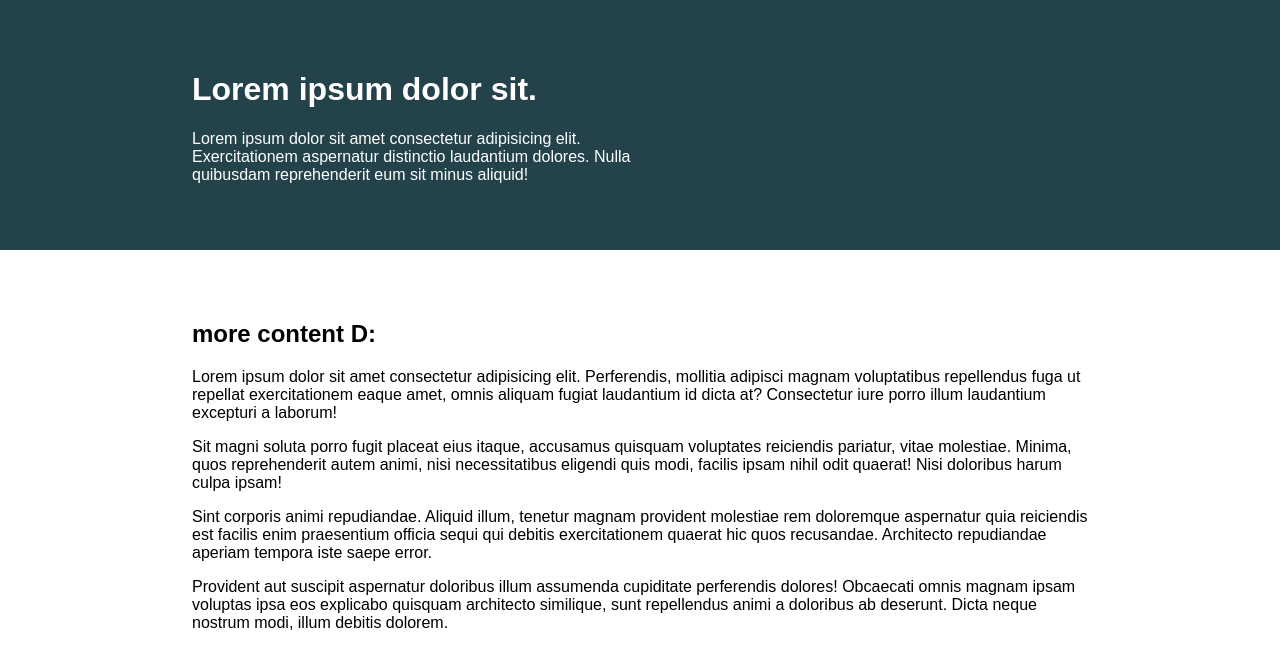
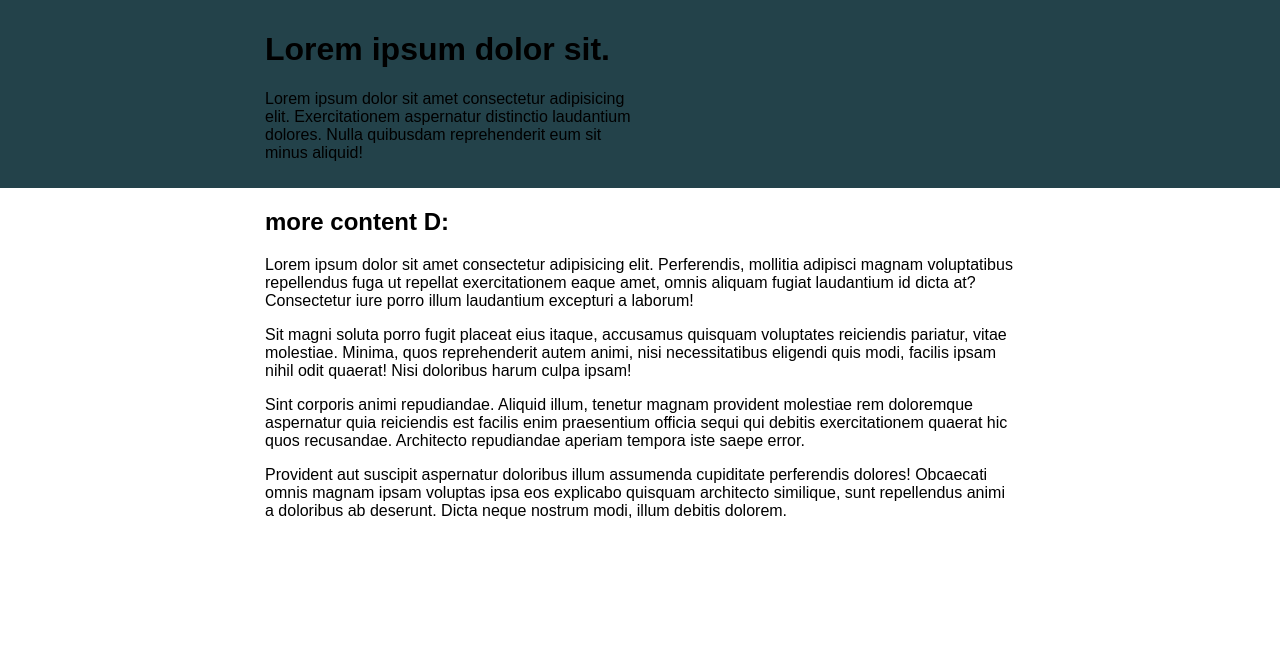
Before and after one commit to MehediHasan06/css-practice, a plain HTML site: page kp-challanges/day 3/solution/index.html in a window 1280 px wide. Drawn offline with Linux system fonts and the light colour scheme.

Commit message:
code and notes are refactored

```diff
--- a/kp-challanges/day 3/solution/index.html
+++ b/kp-challanges/day 3/solution/index.html
@@ -9,15 +9,17 @@
 </head>
 <body>
 
-    <div class="container">
-      <div class="intro-content">
-        <h1>Lorem ipsum dolor sit.</h1>
-        <p>Lorem ipsum dolor sit amet consectetur adipisicing elit. Exercitationem aspernatur distinctio laudantium dolores. Nulla quibusdam reprehenderit eum sit minus aliquid!</p>
+    <div class="full-bg">
+      <div class="container">
+        <div class="intro-content">
+          <h1>Lorem ipsum dolor sit.</h1>
+          <p>Lorem ipsum dolor sit amet consectetur adipisicing elit. Exercitationem aspernatur distinctio laudantium dolores. Nulla quibusdam reprehenderit eum sit minus aliquid!</p>
+        </div>
       </div>
     </div>
 
 
-    <div class="second-container">
+    <div class="container">
       <h2>more content D:</h2>
       <p>Lorem ipsum dolor sit amet consectetur adipisicing elit. Perferendis, mollitia adipisci magnam voluptatibus repellendus fuga ut repellat exercitationem eaque amet, omnis aliquam fugiat laudantium id dicta at? Consectetur iure porro illum laudantium excepturi a laborum!</p>
       <p>Sit magni soluta porro fugit placeat eius itaque, accusamus quisquam voluptates reiciendis pariatur, vitae molestiae. Minima, quos reprehenderit autem animi, nisi necessitatibus eligendi quis modi, facilis ipsam nihil odit quaerat! Nisi doloribus harum culpa ipsam!</p>
--- a/kp-challanges/day 3/solution/style.css
+++ b/kp-challanges/day 3/solution/style.css
@@ -8,18 +8,15 @@ body {
 }
 
 .container {
-  width: 100%;
+  width: 80%;
   margin: 0 auto;
+  max-width: 750px;
+}
+.full-bg{
   background: #23424a;
-  color: white;
-  padding: 50px 15%;
+  padding: 10px 0;
 }
 
 .intro-content {
   width: 50%;
 }
-.second-container{
-  max-width: 80%;
-  margin: 0 auto;
-  padding: 50px 5%;
-}
```
Also changed, not shown: kp-challanges/day 1/note.html (+1 -1 lines), kp-challanges/day 2/note.html (+2 -2 lines), kp-challanges/day 3/note.html (+2 -0 lines).
